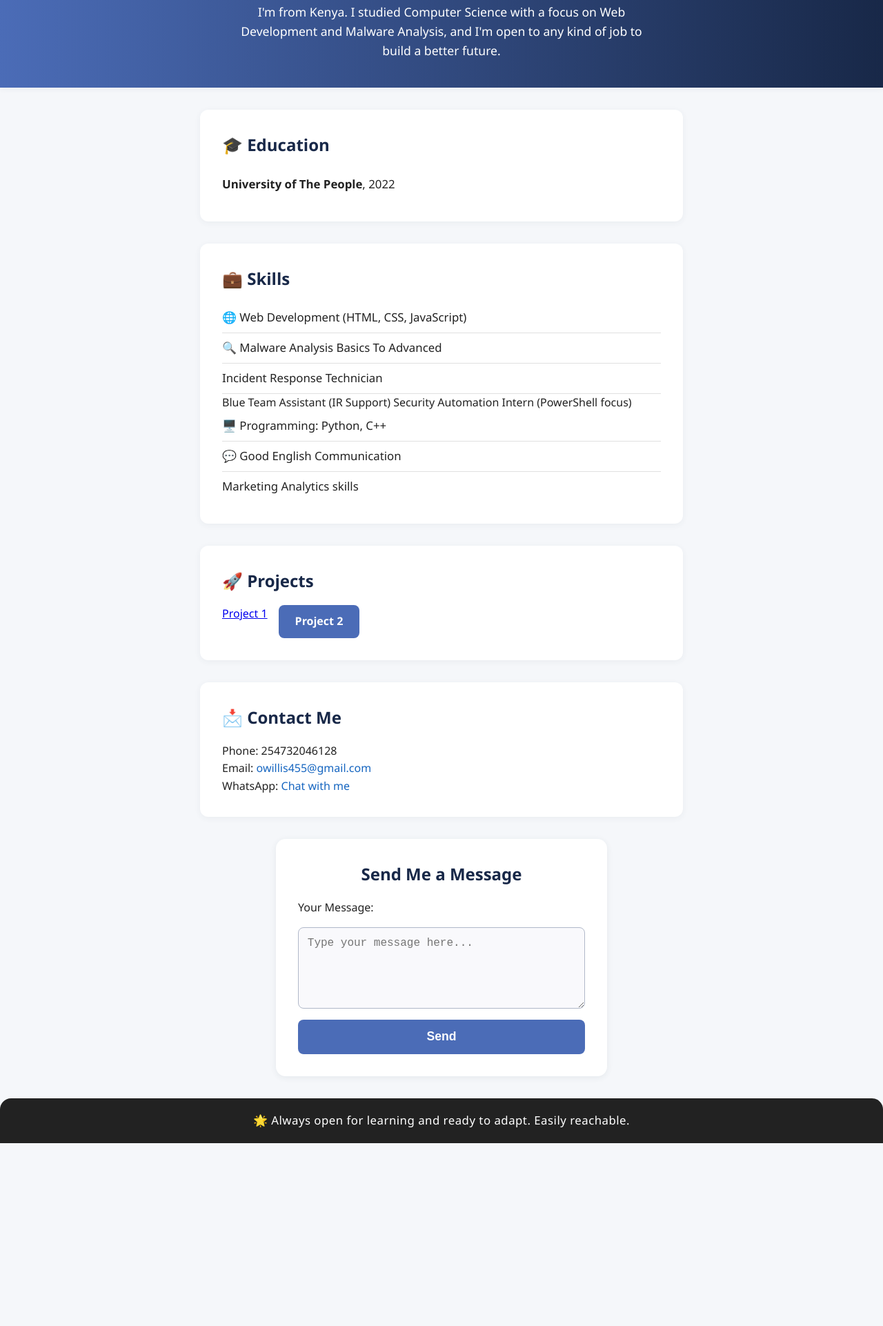
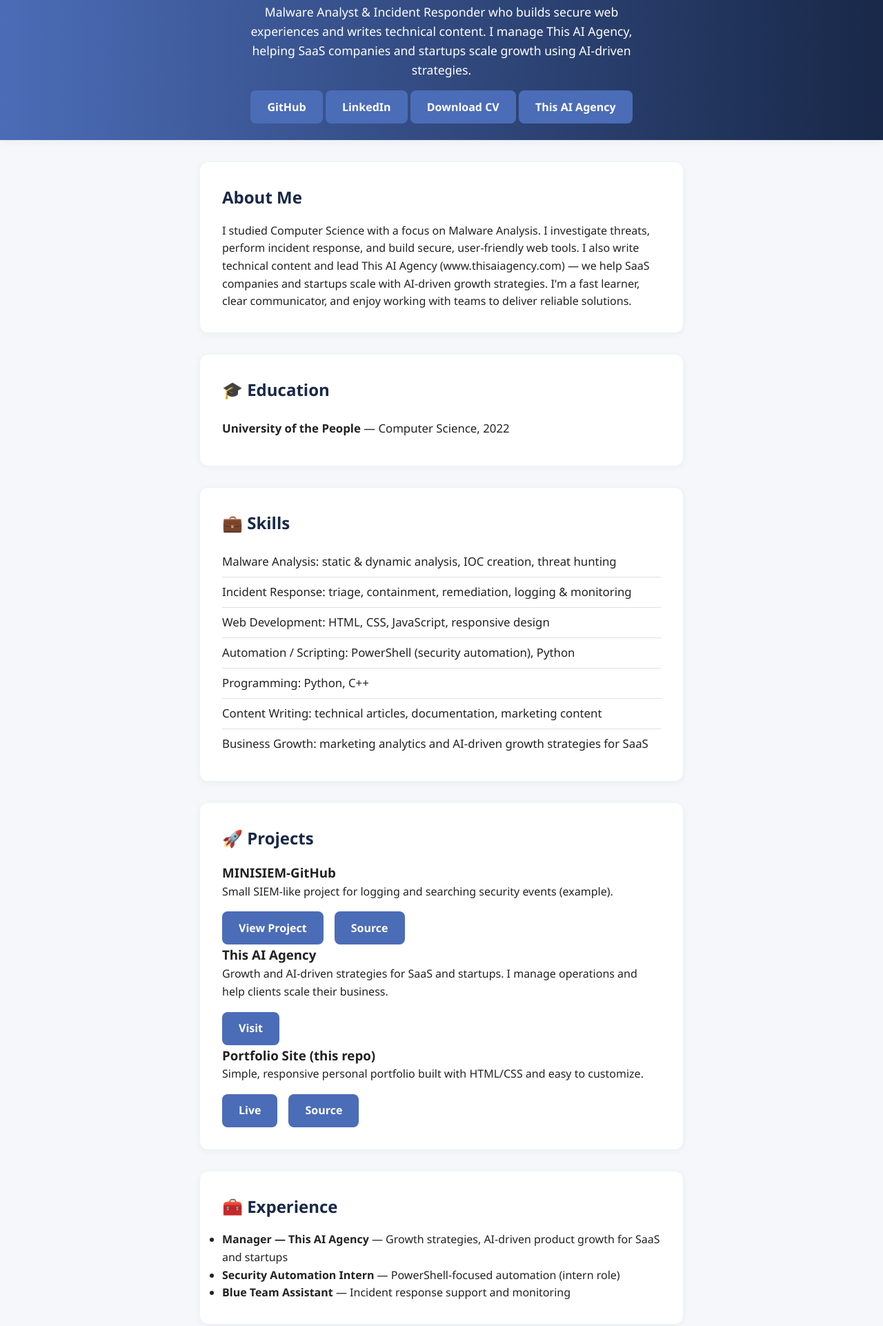
Before and after one commit to Wil666-pro/CV_1, a plain HTML site: page index.html in a window 1280 px wide. Shown: the part 252-2174 px from the top of the page at 69% size. Before the commit the page ends 1909 px from the top, so only its background shows below. Drawn offline with Linux system fonts and the light colour scheme.

Commit message:
Update index.html: emphasize Malware Analysis & Content Writing, change contact email to owilly323@gmail.com, add This AI Agency and LinkedIn link, use assets/profile.jpg with fallback; fix HTML issues

```diff
--- a/index.html
+++ b/index.html
@@ -3,70 +3,135 @@
 <head>
   <meta charset="UTF-8" />
   <meta name="viewport" content="width=device-width, initial-scale=1.0"/>
+  <meta name="description" content="William Odima — Malware Analysis, Incident Response, Web Development, Content Writing. Portfolio and contact information." />
   <title>William Odima Portfolio</title>
   <link rel="stylesheet" href="style.css" />
 </head>
 <body>
   <header>
     <div class="profile-pic-container">
-      <img src="https://i.imgur.com/iNVvJRK.jpg" alt="William Odima Profile Picture" class="profile-pic"/>
+      <!-- Replace assets/profile.jpg with your uploaded photo; fallback to placeholder if not present -->
+      <img src="assets/profile.jpg" alt="William Odima Profile Picture" class="profile-pic" onerror="this.onerror=null;this.src='https://via.placeholder.com/140?text=William'" />
     </div>
     <h1>Hi, I'm William Odima</h1>
+    <p class="tagline">
+      Malware Analyst & Incident Responder who builds secure web experiences and writes technical content. I manage This AI Agency, helping SaaS companies and startups scale growth using AI-driven strategies.
+    </p>
+    <div class="social-links">
+      <a href="https://github.com/Wil666-pro" target="_blank" rel="noopener" class="project-btn">GitHub</a>
+      <a href="https://www.linkedin.com/in/william-o-b5363a97?trk=contact-info" target="_blank" rel="noopener" class="project-btn">LinkedIn</a>
+      <a href="README.md" class="project-btn">Download CV</a>
+      <a href="https://www.thisaiagency.com" target="_blank" rel="noopener" class="project-btn">This AI Agency</a>
+    </div>
+  </header>
+
+  <main>
+    <section class="about">
+      <h2>About Me</h2>
       <p>
-      I'm from Kenya. I studied Computer Science with a focus on Web Development and Malware Analysis,
-      and I'm open to any kind of job to build a better future.
+        I studied Computer Science with a focus on Malware Analysis. I investigate threats, perform incident response, and build secure, user-friendly web tools. I also write technical content and lead This AI Agency (www.thisaiagency.com) — we help SaaS companies and startups scale with AI-driven growth strategies. I'm a fast learner, clear communicator, and enjoy working with teams to deliver reliable solutions.
       </p>
-  </header>
+    </section>
 
     <section class="education">
       <h2>🎓 Education</h2>
       <ul>
-      <li><strong>University of The People</strong>, 2022</li>
+        <li><strong>University of the People</strong> — Computer Science, 2022</li>
       </ul>
     </section>
 
     <section class="skills">
       <h2>💼 Skills</h2>
       <ul>
-      <li>🌐 Web Development (HTML, CSS, JavaScript)</li>
-      <li>🔍 Malware Analysis Basics To Advanced</li>
-      <li> Incident Response Technician</li>
-
-</li>Blue Team Assistant (IR Support)</li>
-
-    </li>Security Automation Intern (PowerShell focus)</li>
-      <li>🖥️ Programming: Python, C++</li>
-      <li>💬 Good English Communication</li>
-      <li>Marketing Analytics skills</li>
+        <li>Malware Analysis: static &amp; dynamic analysis, IOC creation, threat hunting</li>
+        <li>Incident Response: triage, containment, remediation, logging &amp; monitoring</li>
+        <li>Web Development: HTML, CSS, JavaScript, responsive design</li>
+        <li>Automation / Scripting: PowerShell (security automation), Python</li>
+        <li>Programming: Python, C++</li>
+        <li>Content Writing: technical articles, documentation, marketing content</li>
+        <li>Business Growth: marketing analytics and AI-driven growth strategies for SaaS</li>
       </ul>
     </section>
 
     <section class="projects">
       <h2>🚀 Projects</h2>
+      <div class="project-cards">
+        <div class="project-card">
+          <h3>MINISIEM-GitHub</h3>
+          <p>Small SIEM-like project for logging and searching security events (example).</p>
           <div class="button-group">
-      <a href="#" class="https://wil666-pro.github.io/MINISIEM-GitHub-/">Project 1</a>
-      <a href="#" class="project-btn">Project 2</a>
+            <a href="https://wil666-pro.github.io/MINISIEM-GitHub-/" target="_blank" rel="noopener" class="project-btn">View Project</a>
+            <a href="https://github.com/Wil666-pro/MINISIEM-GitHub-" target="_blank" rel="noopener" class="project-btn">Source</a>
           </div>
+        </div>
+
+        <div class="project-card">
+          <h3>This AI Agency</h3>
+          <p>Growth and AI-driven strategies for SaaS and startups. I manage operations and help clients scale their business.</p>
+          <div class="button-group">
+            <a href="https://www.thisaiagency.com" target="_blank" rel="noopener" class="project-btn">Visit</a>
+          </div>
+        </div>
+
+        <div class="project-card">
+          <h3>Portfolio Site (this repo)</h3>
+          <p>Simple, responsive personal portfolio built with HTML/CSS and easy to customize.</p>
+          <div class="button-group">
+            <a href="https://wil666-pro.github.io/CV_1/" target="_blank" rel="noopener" class="project-btn">Live</a>
+            <a href="https://github.com/Wil666-pro/CV_1" target="_blank" rel="noopener" class="project-btn">Source</a>
+          </div>
+        </div>
+      </div>
+    </section>
+
+    <section class="experience">
+      <h2>🧰 Experience</h2>
+      <ul>
+        <li><strong>Manager — This AI Agency</strong> — Growth strategies, AI-driven product growth for SaaS and startups</li>
+        <li><strong>Security Automation Intern</strong> — PowerShell-focused automation (intern role)</li>
+        <li><strong>Blue Team Assistant</strong> — Incident response support and monitoring</li>
+      </ul>
     </section>
 
     <section class="contact">
       <h2>📩 Contact Me</h2>
-    <p>Phone: 254732046128</p>
-    <p>Email: <a href="mailto:owillis455@gmail.com">owillis455@gmail.com</a></p>
-    <p>WhatsApp: <a href="https://wa.me/254787174850">Chat with me</a></p>
+      <p>Phone: <a href="tel:+254732046128">+254 732 046128</a></p>
+      <p>Email: <a href="mailto:owilly323@gmail.com">owilly323@gmail.com</a></p>
+      <p>WhatsApp: <a href="https://wa.me/254787174850" target="_blank" rel="noopener">Chat with me</a></p>
     </section>
 
     <section class="contact-form-section">
       <h2>Send Me a Message</h2>
-    <form class="contact-form" action="mailto:owillis455@gmail.com" method="POST" enctype="text/plain">
-      <label for="contact-message">Your Message:</label>
-      <textarea id="contact-message" name="body" rows="5" placeholder="Type your message here..." required></textarea>
+      <!-- Simple JS-based mailto form for better UX -->
+      <form class="contact-form" id="contact-form">
+        <label for="contact-name">Your Name</label>
+        <input id="contact-name" name="name" type="text" placeholder="Your name" required />
+
+        <label for="contact-email">Your Email</label>
+        <input id="contact-email" name="email" type="email" placeholder="you@example.com" required />
+
+        <label for="contact-message">Your Message</label>
+        <textarea id="contact-message" name="message" rows="5" placeholder="Type your message here..." required></textarea>
         <button type="submit">Send</button>
       </form>
     </section>
+  </main>
 
   <footer>
     <p>🌟 Always open for learning and ready to adapt. Easily reachable.</p>
   </footer>
+
+  <script>
+    // Open user's email client with a pre-populated message (updated contact email)
+    document.getElementById('contact-form').addEventListener('submit', function (e) {
+      e.preventDefault();
+      const name = encodeURIComponent(document.getElementById('contact-name').value.trim());
+      const email = encodeURIComponent(document.getElementById('contact-email').value.trim());
+      const message = encodeURIComponent(document.getElementById('contact-message').value.trim());
+      const subject = encodeURIComponent('Portfolio contact from ' + name);
+      const body = encodeURIComponent('Name: ' + name + '\nEmail: ' + email + '\n\n' + 'Message:\n' + message);
+      window.location.href = `mailto:owilly323@gmail.com?subject=${subject}&body=${body}`;
+    });
+  </script>
 </body>
 </html>
```
Lines whose indentation alone changed are shown as unchanged.
